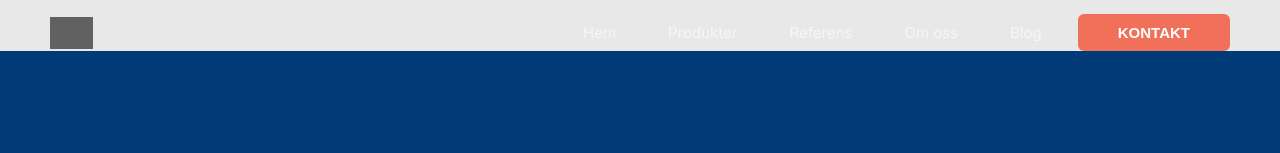
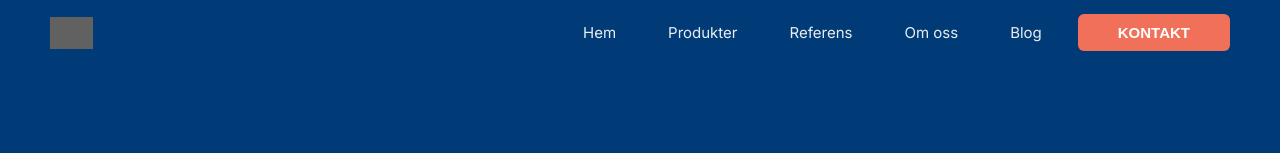
Before and after one commit to akhansson88/nova-react, a React (Vite) app: page / in a window 1280 px wide. Shown: the top 153 px of the page. Built offline with nearby package versions, Linux system fonts and the light colour scheme; grey boxes are pictures that could not be loaded.

Commit message:
Match header background color with hero section

```diff
--- a/src/App.css
+++ b/src/App.css
@@ -57,6 +57,10 @@ h3 {
 .container {
   width: min(1180px, calc(100% - 48px));
   margin: 0 auto;
+}
+
+header {
+  background: var(--navy);
 }
 
 .nav {
```
